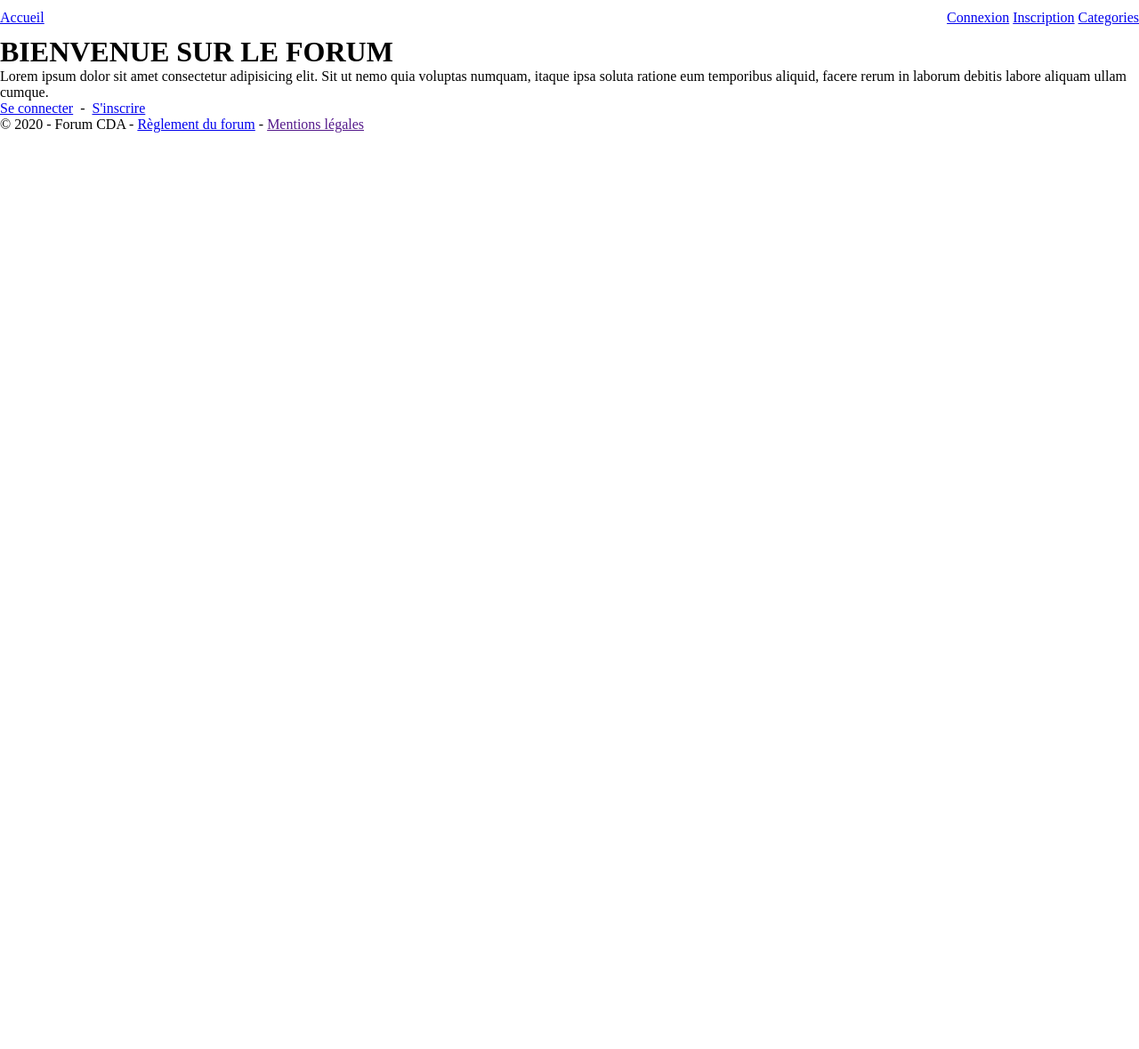
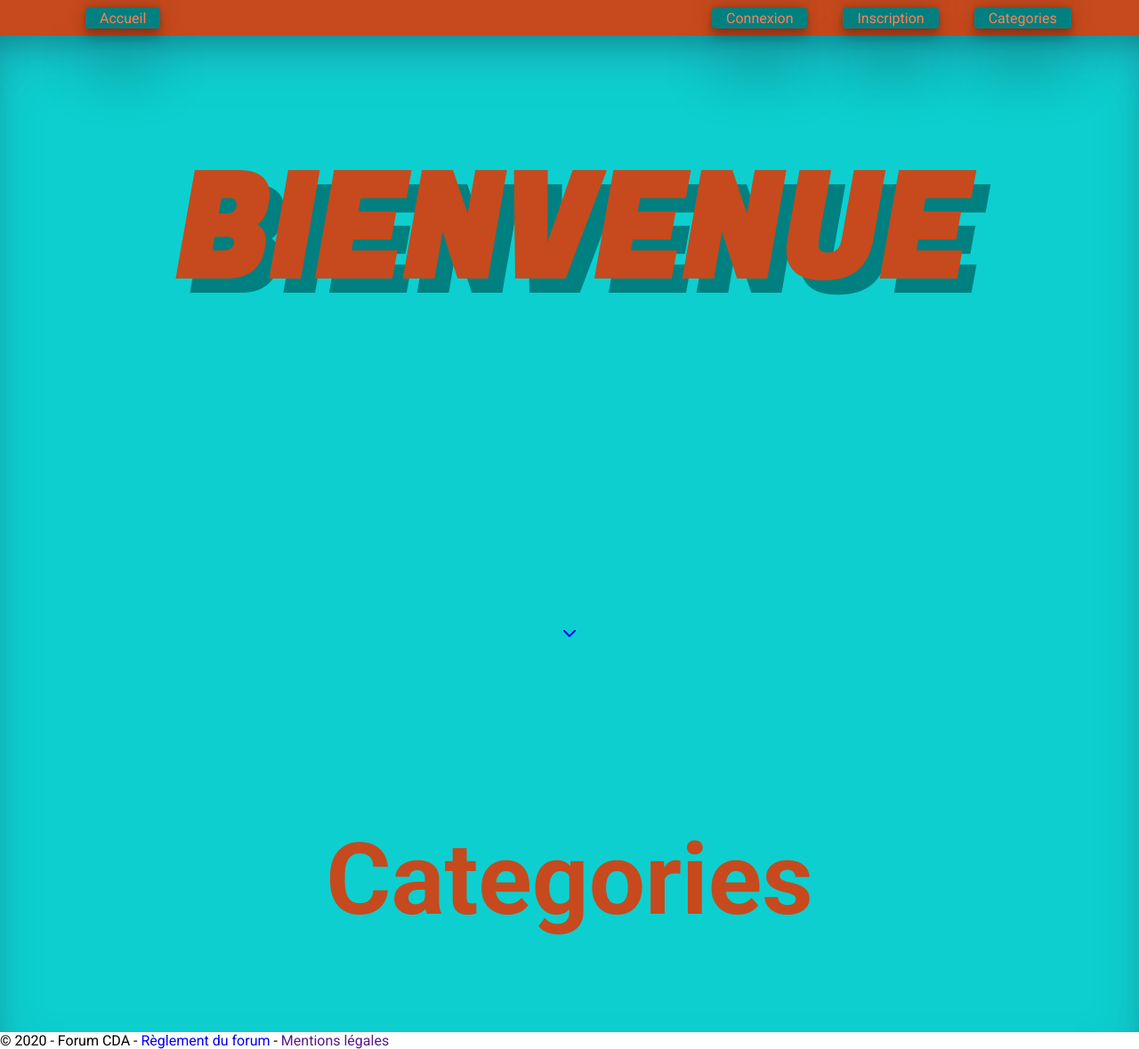
Before and after one commit to Keefiest/forum_Plateau, a PHP site: page / in a window 1280 px wide. Shown: the whole page at 89% size. Before the commit the page ends 149 px from the top, so only its background shows below. Run offline with PHP 8.4, Linux system fonts and the light colour scheme; some libraries are stand-ins or nearby versions.

Commit message:
front add & more

```diff
--- a/public/css/style.css
+++ b/public/css/style.css
@@ -1,17 +1,155 @@
 /* ALL */
-
+@import url('https://fonts.googleapis.com/css2?family=Roboto:wght@100;300;400;500;700;900&display=swap');
+@import url('https://fonts.googleapis.com/css2?family=Fugaz+One&display=swap');
+:root{
+    --mainColor: #008080;
+    --secondaryColor: #FF7F50;
+    --thirdcolor: #c64a1d;
+    --lastColor: #0dcfcf;
+    --black: #000;
+}
 *{
     margin: 0;
-    top: 0;
-    -webkit-appearance: none;
+    padding: 0;
+    text-decoration: none;
+    font-family: 'Roboto', sans-serif;
 }
 /* BODY */
 /* HEADER */
+/* NAV */
 nav{
     height: 5vh;
     width: 100%;
     display: flex;
-    justify-content: space-between;
+    justify-content: space-around;
     align-items: center;
     padding: 0 0 0 0;
+    background-color: var(--thirdcolor);
+    transition: 1s;
+
 }
+nav a{
+    height: auto;
+    width: auto;
+    background-color: var(--mainColor);
+    padding: 2px 1em 2px 1em;
+    color: var(--secondaryColor);
+    box-shadow: rgba(0, 0, 0, 0.25) 0px 54px 55px, rgba(0, 0, 0, 0.12) 0px -12px 30px, rgba(0, 0, 0, 0.12) 0px 4px 6px, rgba(0, 0, 0, 0.17) 0px 12px 13px, rgba(0, 0, 0, 0.09) 0px -3px 5px;
+    border-radius: 0.2em;
+    transition: 1s;
+}
+nav a:hover{
+    background-color: var(--secondaryColor);
+    color: var(--mainColor);
+}
+
+#nav-right{
+    height: 100%;
+    width: 30%;
+    display: flex;
+    align-items: center;
+    gap: 40px;
+
+}
+
+#nav-left{
+    height: 100%;
+    width: 40%;
+    display: flex;
+    align-items: center;
+    gap: 40px;
+}
+/* END NAV */
+/* MAIN */
+/* HOME PAGE */
+.homePage{
+    height: 140vh;
+    width: 100%;
+    display: flex;
+    flex-direction: column;
+    align-items: center;
+    justify-content: space-around;
+    background-color: var(--lastColor);
+    color: var(--thirdcolor);
+    box-shadow: rgba(50, 50, 93, 0.25) 0px 30px 60px -12px inset, rgba(0, 0, 0, 0.3) 0px 18px 36px -18px inset;
+}
+.bvn{
+    height: 30%;
+    position: relative;
+    display: flex;
+    flex-direction: column;
+    align-items: center;
+}
+.bvn h1{
+    height: 100%;
+    font-size: 10em;
+    font-family: 'Fugaz One', cursive;
+    text-shadow: .1em .1em 0 var(--mainColor);
+    transition: 1s;
+}
+.bvn:hover h1{
+    text-shadow: .0.3em .0.3em 0 var(--mainColor);
+    transform: translateY(20px);
+}
+.bvn p{
+    position: absolute;
+    z-index: 1;
+    top: 4em;
+    opacity: 0;
+    transition: 1s;
+}
+.bvn:hover p{
+    opacity: 1;
+    transform: translateY(-1.5em);
+}
+.bvn a{
+    color: var(--thirdcolor);
+    /* border: 1px solid var(--mainColor); */
+    box-shadow: rgba(0, 0, 0, 0.16) 0px 1px 4px;
+    border-radius: 0.2em;
+    background-color: var(--lastColor);
+    padding: 0.1em 1em 0.1em 1em;
+    transition: 1s;
+}
+.bvn a:hover{
+    background-color: var(--thirdcolor);
+    color: var(--lastColor);
+}
+#categoryScroll{
+    font-size: 7em;
+}
+.arrow1{
+    animation: slide1 1s ease-in-out infinite;
+}
+
+/* LIST TOPICS */
+.list{
+    height: auto;
+    width: 50%;
+    display: flex;
+    gap: 20px;
+
+}
+.list .topics{
+    height: auto;
+    width: 100%;
+}
+.topic{
+    height: 40px;
+    width: 100%;
+    display: flex;
+    justify-content: space-between;
+}
+/* ANIMATIONS */
+@keyframes slide1 {
+    0%,
+    100% {
+        transform: rotate3d(30px);
+        transform: translate(0, 0);
+    }
+
+    50% {
+        transform: ;
+        transform: translate(0, 10px);
+    }
+  }
--- a/view/home.php
+++ b/view/home.php
@@ -1,9 +1,17 @@
-<h1>BIENVENUE SUR LE FORUM</h1>
+<div class="homePage">
+    <div class="bvn">
+        <h1>BIENVENUE</h1>
+        <p>
+            <a href="index.php?ctrl=security&action=pageRegisterLogin">Se connecter</a>
+            <span>&nbsp;-&nbsp;</span>
+            <a href="index.php?ctrl=security&action=pageRegisterLogin">S'inscrire</a>
+        </p>
+    </div>
+    <a href="#categoryScroll">
+        <i class="fa-solid fa-chevron-down arrow1"></i>
+    </a>
+    <h2 id="categoryScroll">
+        Categories
+    </h2>
 
-<p>Lorem ipsum dolor sit amet consectetur adipisicing elit. Sit ut nemo quia voluptas numquam, itaque ipsa soluta ratione eum temporibus aliquid, facere rerum in laborum debitis labore aliquam ullam cumque.</p>
-
-<p>
-    <a href="/security/login.html">Se connecter</a>
-    <span>&nbsp;-&nbsp;</span>
-    <a href="/security/register.html">S'inscrire</a>
-</p>
+</div>
--- a/view/layout.php
+++ b/view/layout.php
@@ -5,7 +5,7 @@
     <meta name="viewport" content="width=device-width, initial-scale=1.0">
     <meta http-equiv="X-UA-Compatible" content="ie=edge">
     <script src="https://cdn.tiny.cloud/1/zg3mwraazn1b2ezih16je1tc6z7gwp5yd4pod06ae5uai8pa/tinymce/5/tinymce.min.js" referrerpolicy="origin"></script>
-    <link rel="stylesheet" href="https://cdnjs.cloudflare.com/ajax/libs/font-awesome/5.13.0/css/all.min.css" integrity="sha256-h20CPZ0QyXlBuAw7A+KluUYx/3pK+c7lYEpqLTlxjYQ=" crossorigin="anonymous" />
+    <link rel="stylesheet" href="https://cdnjs.cloudflare.com/ajax/libs/font-awesome/6.2.1/css/all.min.css" integrity="sha512-MV7K8+y+gLIBoVD59lQIYicR65iaqukzvf/nwasF0nqhPay5w/9lJmVM2hMDcnK1OnMGCdVK+iQrJ7lzPJQd1w==" crossorigin="anonymous" referrerpolicy="no-referrer" />
     <link rel="stylesheet" href=".<?= PUBLIC_DIR ?>/css/style.css">
     <title>FORUM</title>
 </head>
@@ -36,8 +36,9 @@
                             ?>
                             <a href="index.php?ctrl=forum&action=listCategories">Categories</a>
                             <a href="/security/viewProfile.html"><span class="fas fa-user"></span>&nbsp;<?= App\Session::getMember()?></a>
+                            <a href="javascript:;" onclick="document.getElementById('logoutPost').submit();">Déconnexion</a>
                             <form action="index.php?ctrl=security&action=logout" id="logoutPost" method="POST">
-                                <input type="submit" name="logout" value="Déconnexion"></input>
+                                <input type="hidden" name="logout" value="Déconnexion"></input>
                             </form>
                             <?php
                         }
@@ -64,6 +65,7 @@
             <!--<button id="ajaxbtn">Surprise en Ajax !</button> -> cliqué <span id="nbajax">0</span> fois-->
         </footer>
     </div>
+    <script src="./public/js/dropdownbtn.js"></script>
     <script
         src="https://code.jquery.com/jquery-3.4.1.min.js"
         integrity="sha256-CSXorXvZcTkaix6Yvo6HppcZGetbYMGWSFlBw8HfCJo="
```
Also changed, not shown: controller/ForumController.php (+24 -0 lines), public/js/dropdownbtn.js (added, +18 -0 lines), view/forum/editPost.php (added, +26 -0 lines), view/forum/editTopic.php (added, +27 -0 lines), view/forum/listMembers.php (+3 -6 lines), view/forum/listPosts.php (+6 -15 lines), view/forum/listTopics.php (+21 -15 lines).
